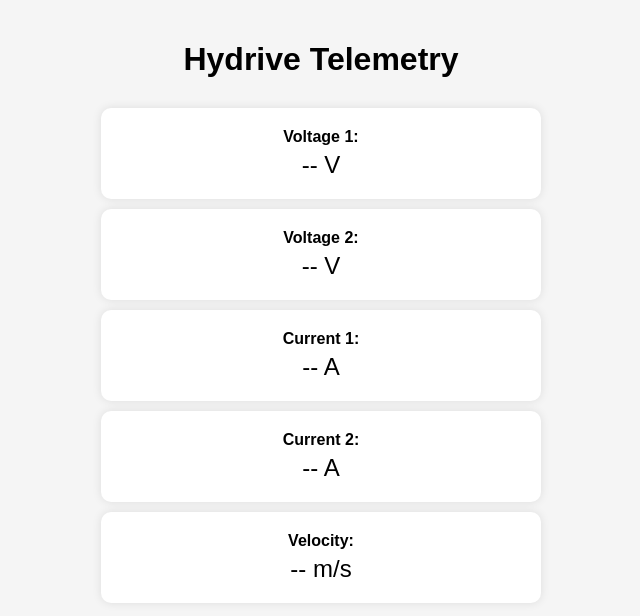
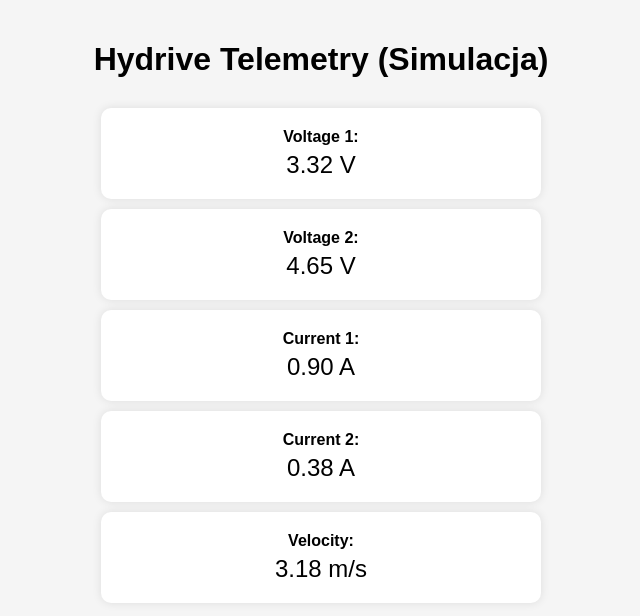
Before and after one commit to Damiano1337/Telemetry_in_C, a plain HTML site: page spiffs/index.html in a window 1280 px wide. Shown: the whole page, without its empty margins (319-959 px from the left). Drawn offline with Linux system fonts and the light colour scheme; no server answers.

Commit message:
modified:   main/main.c 	modified:   spiffs/index.html 	modified:   main/main.c 	modified:   main/mqtt/mqtt_com.c 	modified:   main/sensors/sensors.c 	modified:   main/sensors/sensors.h 	modified:   main/sensors/voltage_sensor.c 	modified:   main/wifi/access_point.c 	modified:   main/wifi/access_point.h 	modified:   spiffs/index.html

```diff
--- a/spiffs/index.html
+++ b/spiffs/index.html
@@ -40,7 +40,7 @@
     </style>
 </head>
 <body>
-    <h1>Hydrive Telemetry</h1>
+    <h1>Hydrive Telemetry (Simulacja)</h1>
     <div class="reading-container">
         <div class="reading-box">
             <div class="label">Voltage 1:</div>
@@ -65,23 +65,27 @@
     </div>
 
     <script>
-        async function fetchData() {
-            try {
-                const response = await fetch("/api/data");
-                const data = await response.json();
+        function getRandom(min, max) {
+            return Math.random() * (max - min) + min;
+        }
+
+        function fetchDataSimulated() {
+            const data = {
+                voltage1: getRandom(3.0, 3.5),
+                voltage2: getRandom(4.5, 5.1),
+                current1: getRandom(0.5, 1.5),
+                current2: getRandom(0.3, 1.0),
+                velocity: getRandom(0.0, 10.0)
+            };
 
             document.getElementById("voltage1").innerText = data.voltage1.toFixed(2) + " V";
             document.getElementById("voltage2").innerText = data.voltage2.toFixed(2) + " V";
             document.getElementById("current1").innerText = data.current1.toFixed(2) + " A";
             document.getElementById("current2").innerText = data.current2.toFixed(2) + " A";
             document.getElementById("velocity").innerText = data.velocity.toFixed(2) + " m/s";
-            } catch (err) {
-                console.error("Fetch error:", err);
-            }
         }
 
-        setInterval(fetchData, 500);
+        setInterval(fetchDataSimulated, 500);
     </script>
-
 </body>
 </html>
```
Also changed, not shown: 1 other file. Lines whose indentation alone changed are shown as unchanged.
